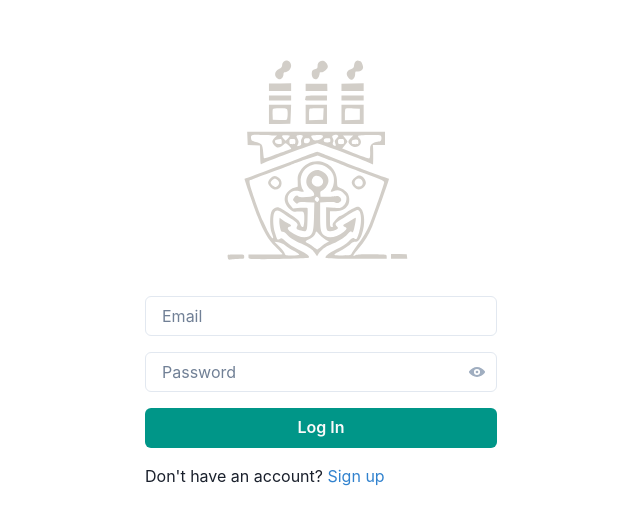
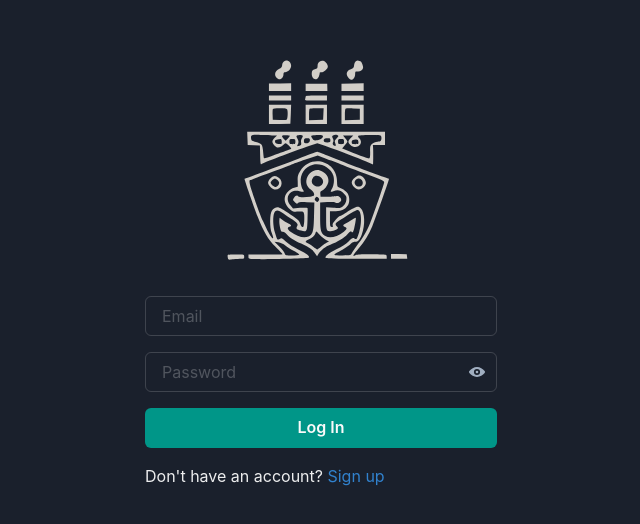
Before and after one commit to ZorroGuadaPavos/Maritime-Systems-Monitor, a React (Vite) app in the folder frontend/: page /login in a window 1280 px wide. Shown: the part 128-652 px from the top of the page, without its empty margins (319-959 px from the left). Built offline with nearby package versions, Linux system fonts and the light colour scheme.

Commit message:
Update UI color scheme and enhance README instructions

```diff
--- a/frontend/src/components/Vessel/EquipmentCategory.tsx
+++ b/frontend/src/components/Vessel/EquipmentCategory.tsx
@@ -10,7 +10,7 @@ export const EquipmentCategory = ({
   identifiers,
 }: EquipmentCategoryProps) => (
   <Box>
-    <Text fontWeight="bold" color="ui.dark">
+    <Text fontWeight="bold" color="ui.light">
       {category}:
     </Text>
     <Divider borderColor="ui.main" />
--- a/frontend/src/components/Vessel/ValvesList.tsx
+++ b/frontend/src/components/Vessel/ValvesList.tsx
@@ -30,13 +30,13 @@ export const ValvesList = ({ valves, onToggleValve }: ValvesListProps) => {
     <Box w="full">
       <SimpleGrid columns={2} spacing={4}>
         {sortedValves.map((valve) => (
-          <Card key={valve.identifier} backgroundColor="ui.secondary">
+          <Card key={valve.identifier}>
             <CardBody
               display="flex"
               alignItems="center"
               justifyContent="space-between"
             >
-              <Text color="ui.dark">{valve.identifier}</Text>
+              <Text color="ui.light">{valve.identifier}</Text>
               <Switch
                 value={valve.identifier}
                 isChecked={valve.is_open}
--- a/frontend/src/main.tsx
+++ b/frontend/src/main.tsx
@@ -1,4 +1,4 @@
-import { ChakraProvider } from "@chakra-ui/react";
+import { ChakraProvider, ColorModeScript } from "@chakra-ui/react";
 import { QueryClient, QueryClientProvider } from "@tanstack/react-query";
 import { RouterProvider, createRouter } from "@tanstack/react-router";
 import ReactDOM from "react-dom/client";
@@ -23,9 +23,12 @@ declare module "@tanstack/react-router" {
 }
 
 ReactDOM.createRoot(document.getElementById("root")!).render(
-  <ChakraProvider theme={theme}>
-    <QueryClientProvider client={queryClient}>
-      <RouterProvider router={router} />
-    </QueryClientProvider>
-  </ChakraProvider>
+  <>
+    <ColorModeScript initialColorMode="dark" />
+    <ChakraProvider theme={theme}>
+      <QueryClientProvider client={queryClient}>
+        <RouterProvider router={router} />
+      </QueryClientProvider>
+    </ChakraProvider>
+  </>
 );
--- a/frontend/src/routes/_layout/vessels/$vesselId.tsx
+++ b/frontend/src/routes/_layout/vessels/$vesselId.tsx
@@ -161,8 +161,8 @@ function VesselDetail() {
         >
           Vessel Settings
         </Heading>
-        <Box pt={12} m={4} bg="ui.light" p={6} borderRadius="md" boxShadow="md">
-          <Text fontSize="xl" color="ui.dark">{vesselState.vessel.name}</Text>
+        <Box pt={12} m={4} bg="ui.dark" p={6} borderRadius="md" boxShadow="md">
+          <Text fontSize="xl" color="ui.light">{vesselState.vessel.name}</Text>
           <Text>ID: <Text as="span" color="ui.dim">{vesselState.vessel.id}</Text></Text>
           <Text>Version: <Text as="span" color="ui.dim">{vesselState.vessel.version}</Text></Text>
           <Flex gap="4" mt={4} p={4} borderRadius="md" direction={{ base: "column", md: "row" }}>
--- a/frontend/src/theme.tsx
+++ b/frontend/src/theme.tsx
@@ -1,4 +1,4 @@
-import { extendTheme } from "@chakra-ui/react"
+import { extendTheme, ThemeConfig } from "@chakra-ui/react"
 
 const disabledStyles = {
   _disabled: {
@@ -6,11 +6,17 @@ const disabledStyles = {
   },
 }
 
+const config: ThemeConfig = {
+  initialColorMode: "dark",
+  useSystemColorMode: false,
+}
+
 const theme = extendTheme({
+  config,
   colors: {
     ui: {
       main: "#009688",
-      secondary: "#EDF2F7",
+      secondary: "#26A69A",
       success: "#48BB78",
       danger: "#E53E3E",
       light: "#FAFAFA",
```
Also changed, not shown: 1 other file (tests, documents, lock files or other folders).
